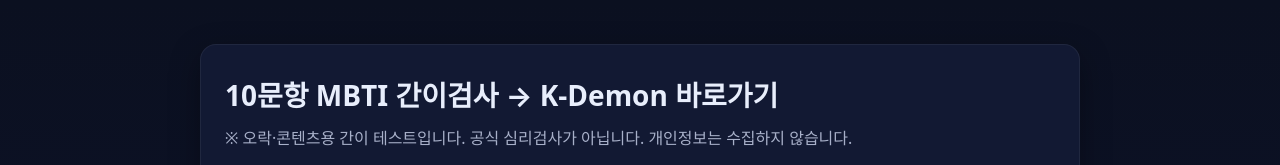
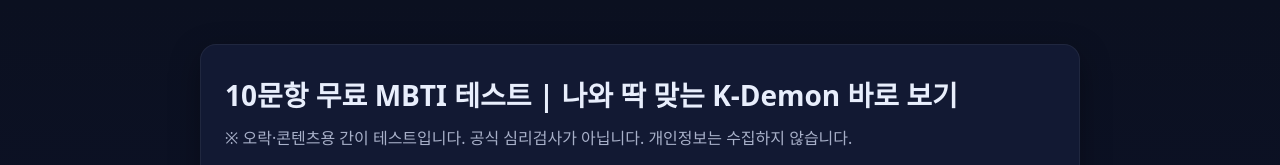
Before and after one commit to Tmtmi998855/K-demonproject1, a plain HTML site: page index.html in a window 1280 px wide. Shown: the top 165 px of the page. Drawn offline with Linux system fonts and the light colour scheme.

Commit message:
Update index.html

```diff
--- a/index.html
+++ b/index.html
@@ -45,7 +45,7 @@
   <div class="wrap">
     <div class="card" aria-label="MBTI 간이검사">
       <header>
-        <h1>10문항 MBTI 간이검사 → K-Demon 바로가기</h1>
+        <h1>10문항 무료 MBTI 테스트 | 나와 딱 맞는 K-Demon 바로 보기</h1>
         <p>※ 오락·콘텐츠용 간이 테스트입니다. 공식 심리검사가 아닙니다. 개인정보는 수집하지 않습니다.</p>
       </header>
 
```
